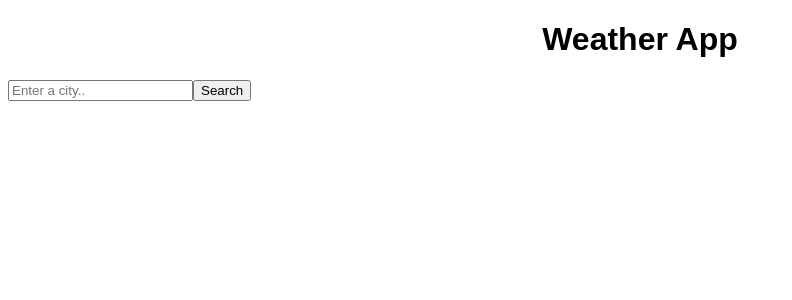
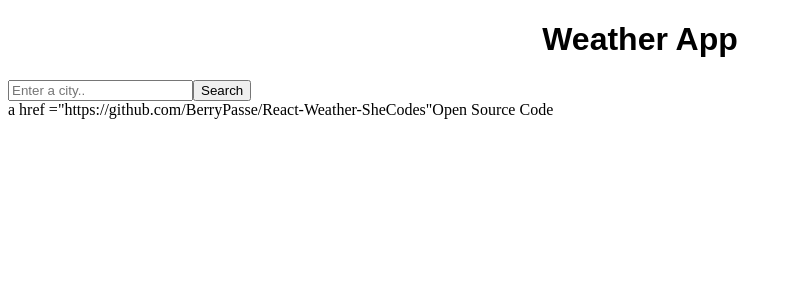
Before and after one commit to BerryPasse/React-Weather-SheCodes, a React (Create React App) app: page / in a window 1280 px wide. Shown: the top 300 px of the page, without its empty margins (0-792 px from the left). Built offline with nearby package versions, Linux system fonts and the light colour scheme.

Commit message:
added footer
added link to github

```diff
--- a/src/index.js
+++ b/src/index.js
@@ -12,5 +12,9 @@ root.render(
     <App />
 
     <WeatherSearch />
+    <footer>
+      a href ="https://github.com/BerryPasse/React-Weather-SheCodes"Open Source
+      Code
+    </footer>
   </StrictMode>
 );
```
